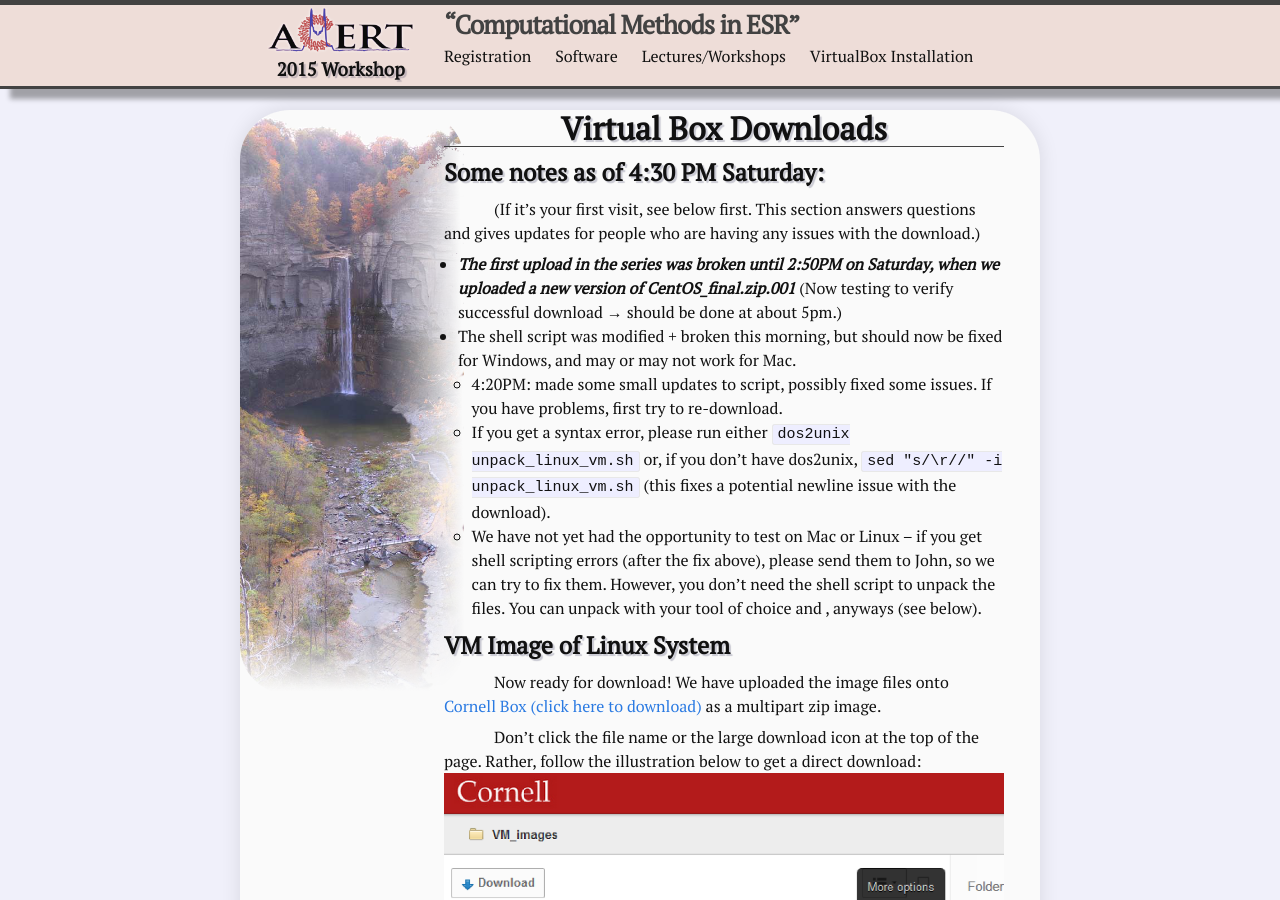
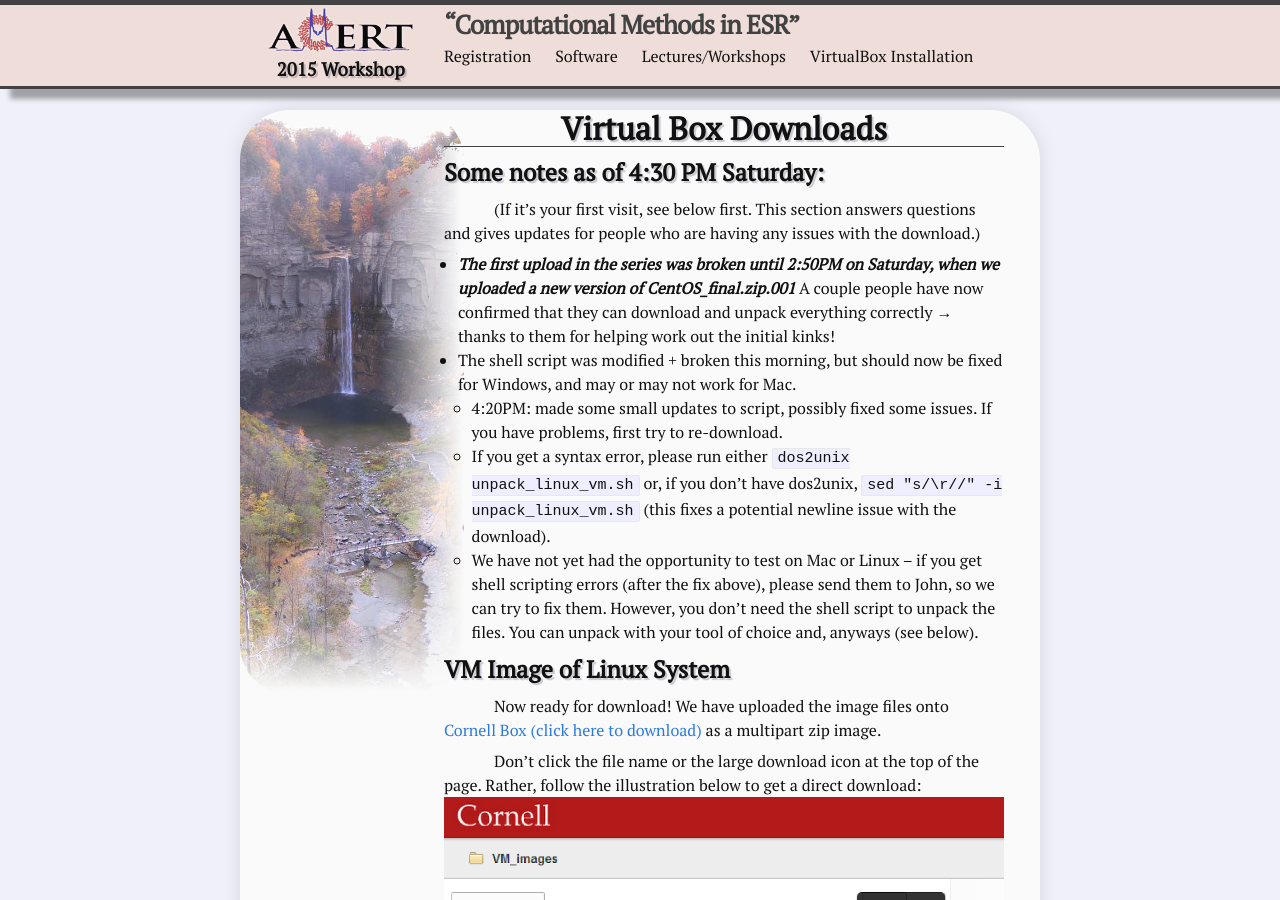
Before and after one commit to jmfranck/acert.github.io, a Jekyll site: the page built from VirtualBox/Downloads.md, in a window 1280 px wide and 900 px high. Built offline with Jekyll 4.4.1, drawn with Linux system fonts in a browser that asks for light colours.

Commit message:
posted good message

```diff
--- a/VirtualBox/Downloads.md
+++ b/VirtualBox/Downloads.md
@@ -8,11 +8,11 @@ attribution: J. Franck
 ##Some notes as of 4:30 PM Saturday:
 (If it's your first visit, see below first.  This section answers questions and gives updates for people who are having any issues with the download.)
 
-- ***The first upload in the series was broken until 2:50PM on Saturday, when we uploaded a new version of CentOS_final.zip.001*** (Now testing to verify successful download → should be done at about 5pm.)
+- ***The first upload in the series was broken until 2:50PM on Saturday, when we uploaded a new version of CentOS_final.zip.001*** A couple people have now confirmed that they can download and unpack everything correctly → thanks to them for helping work out the initial kinks!
 - The shell script was modified + broken this morning, but should now be fixed for Windows, and may or may not work for Mac.
     - 4:20PM: made some small updates to script, possibly fixed some issues.  If you have problems, first try to re-download.
     - If you get a syntax error, please run either `dos2unix unpack_linux_vm.sh` or, if you don't have dos2unix, `sed "s/\r//" -i unpack_linux_vm.sh` (this fixes a potential newline issue with the download).
-    - We have not yet had the opportunity to test on Mac or Linux -- if you get shell scripting errors (after the fix above), please send them to John, so we can try to fix them.  However, you don't need the shell script to unpack the files.  You can unpack with your tool of choice and , anyways (see below).
+    - We have not yet had the opportunity to test on Mac or Linux -- if you get shell scripting errors (after the fix above), please send them to John, so we can try to fix them.  However, you don't need the shell script to unpack the files.  You can unpack with your tool of choice and, anyways (see below).
 
 ## VM Image of Linux System
 
```
